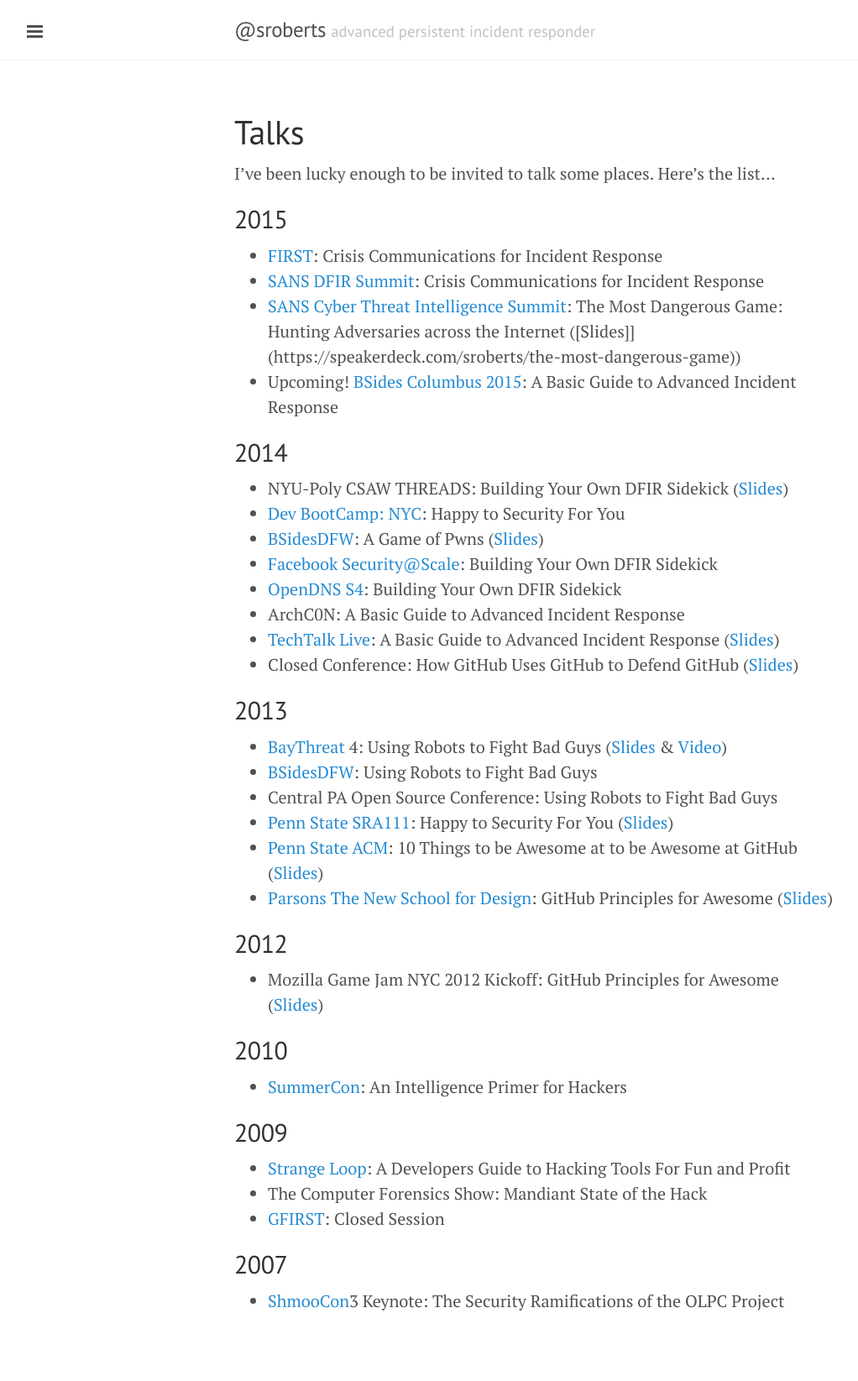
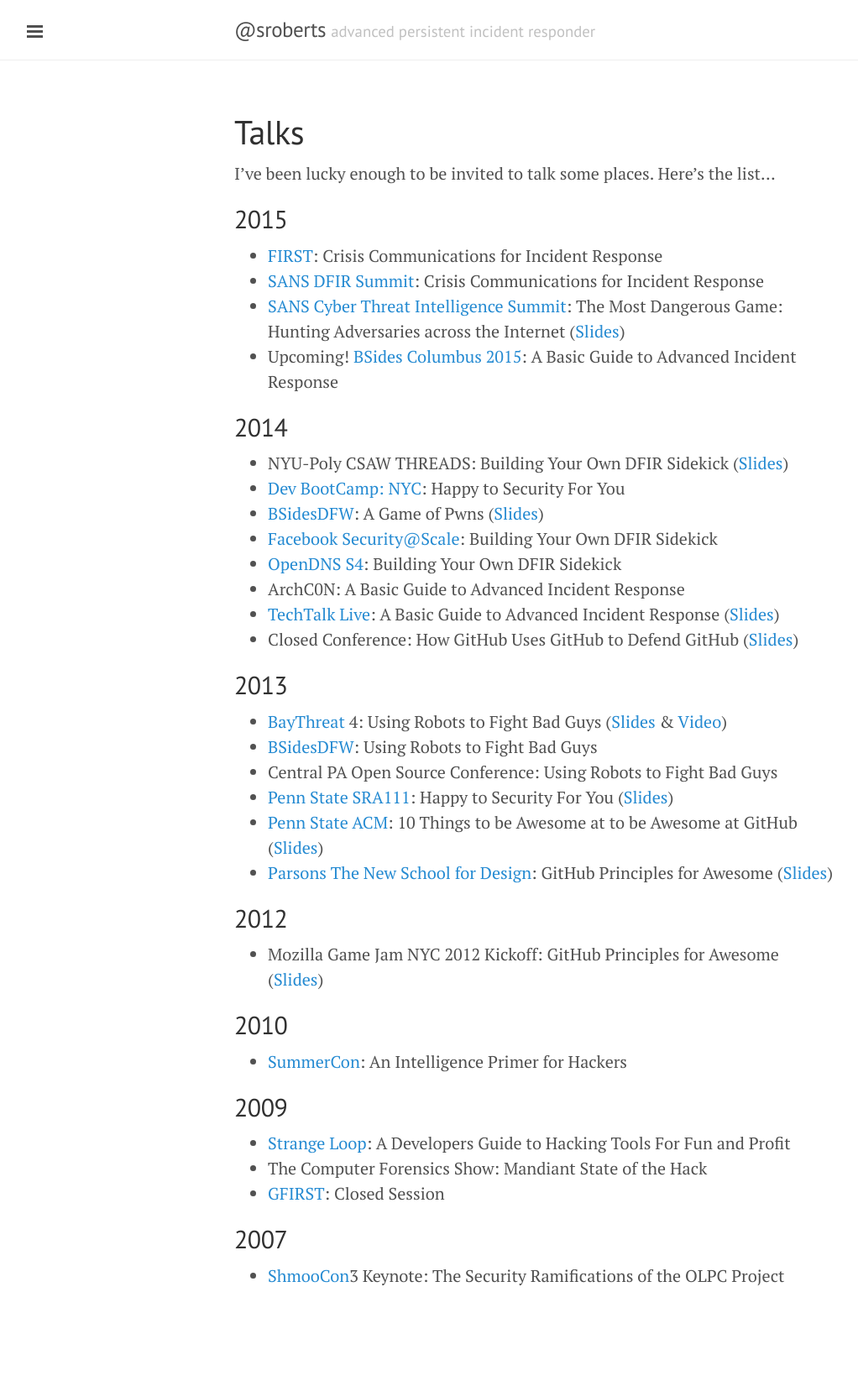
Before and after one commit to sroberts/sroberts.github.io, a Jekyll site: the page built from talks.md, in a window 1280 px wide. Shown: the whole page at 84% size, without its empty margins (1-1023 px from the left). Built offline with Jekyll 4.4.1, drawn with Linux system fonts in a browser that asks for light colours; nearby versions of some CDN libraries; after the commit the page ends 1615 px from its top, so only the background shows below that.

Commit message:
Fixed busted hyperlink

```diff
--- a/talks.md
+++ b/talks.md
@@ -12,7 +12,7 @@
 ## 2015
 - [FIRST](http://www.first.org/conference/2015): Crisis Communications for Incident Response
 - [SANS DFIR Summit](http://www.sans.org/event/digital-forensics-summit-2015): Crisis Communications for Incident Response
-- [SANS Cyber Threat Intelligence Summit](https://www.sans.org/event/sans-cyber-threat-intelligence-summit): The Most Dangerous Game: Hunting Adversaries across the Internet ([Slides]](https://speakerdeck.com/sroberts/the-most-dangerous-game))
+- [SANS Cyber Threat Intelligence Summit](https://www.sans.org/event/sans-cyber-threat-intelligence-summit): The Most Dangerous Game: Hunting Adversaries across the Internet ([Slides](https://speakerdeck.com/sroberts/the-most-dangerous-game))
 - Upcoming! [BSides Columbus 2015](http://www.securitybsides.com/w/page/81789821/BSidesCMH2015): A Basic Guide to Advanced Incident Response
 
 ## 2014
```
